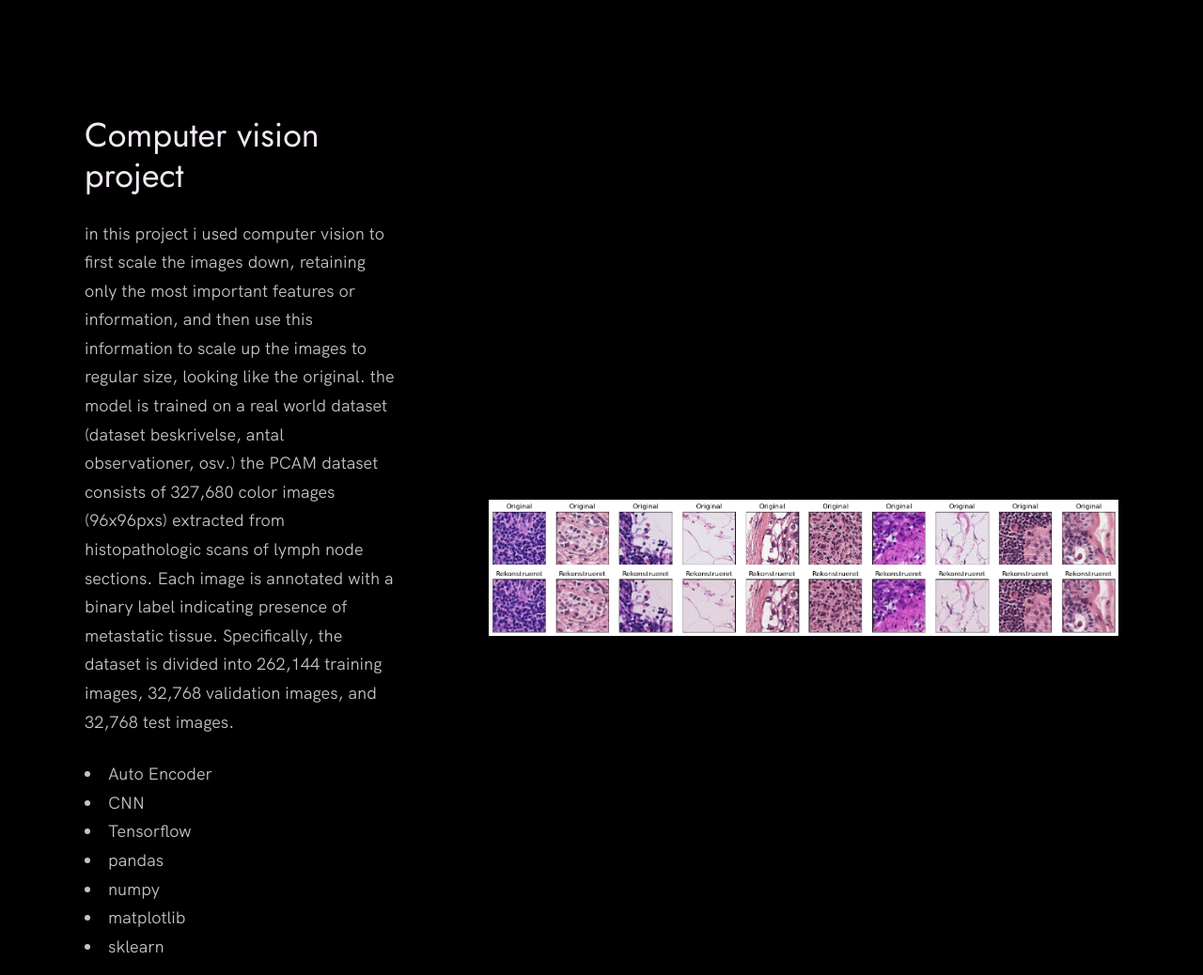
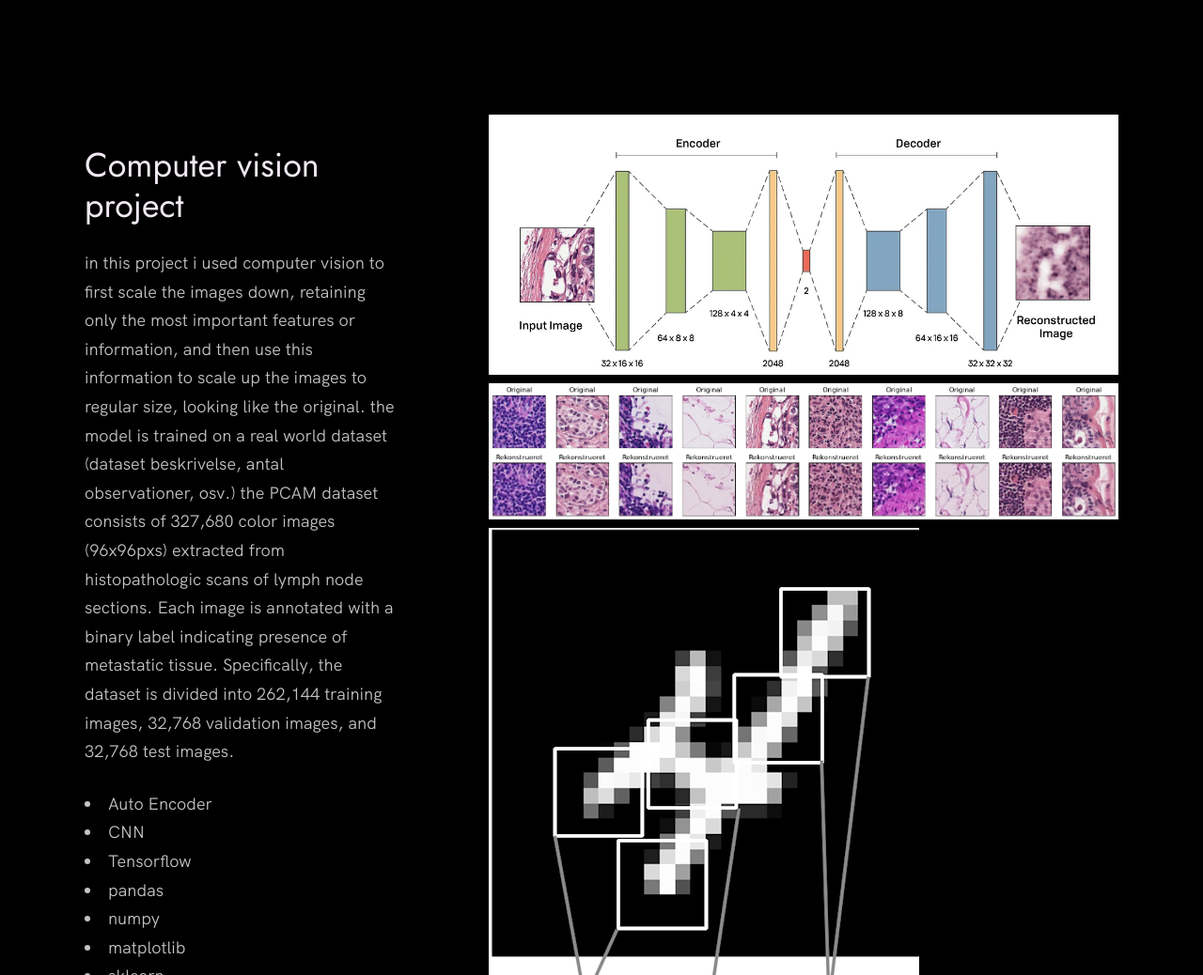
Before and after one commit to JeppeFons/Portfolio_JFR, a plain HTML site: page index.html in a window 1280 px wide. Shown: the part 1620-2658 px from the top of the page at 94% size. Drawn offline with Linux system fonts and the light colour scheme.

Commit message:
added images to cnn project

```diff
--- a/index.html
+++ b/index.html
@@ -136,7 +136,9 @@
               </div>
             </div>
             <div class="work__image-box">
+              <img src="./images/autoencoder_visual_2.png" class="work__image" alt="Project 1" />
               <img src="./images/reconstruction_output.png" class="work__image" alt="Project 1" />
+              <img src="./images/figure_cnn.png" class="work__image" alt="Project 1" />
             </div>
           </div>
 
```
Also changed, not shown: images/VAE_base_recon.png (added), images/autoencoder_visual_2.png (added), images/figure_cnn.png (added).
